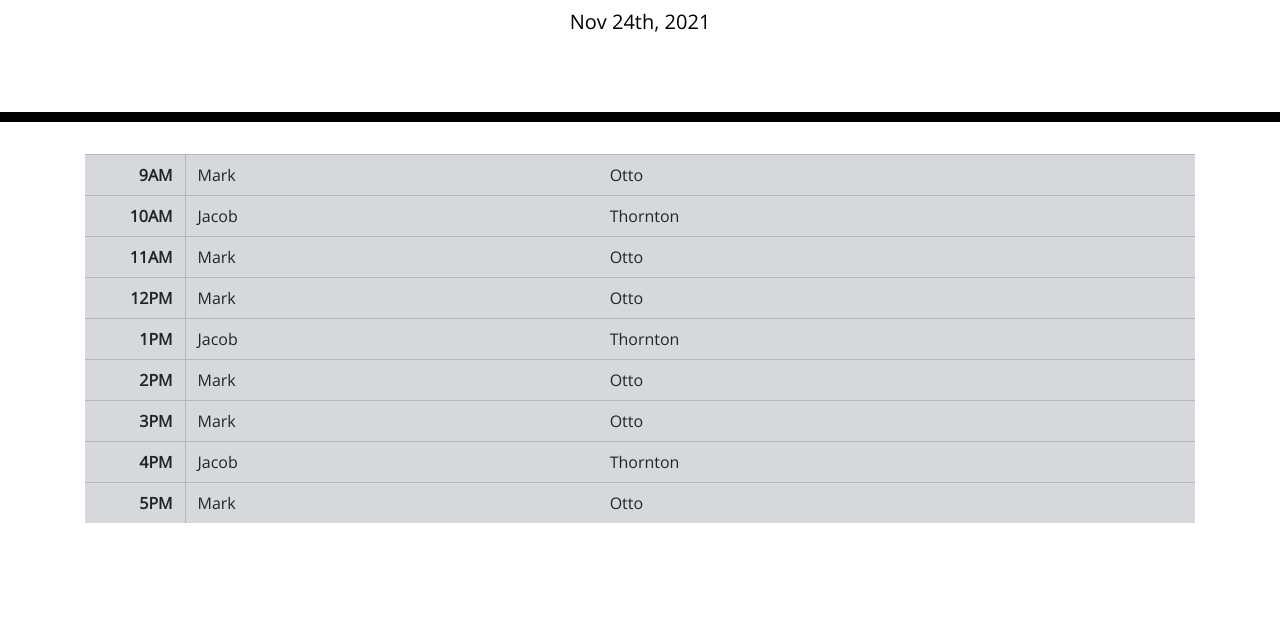
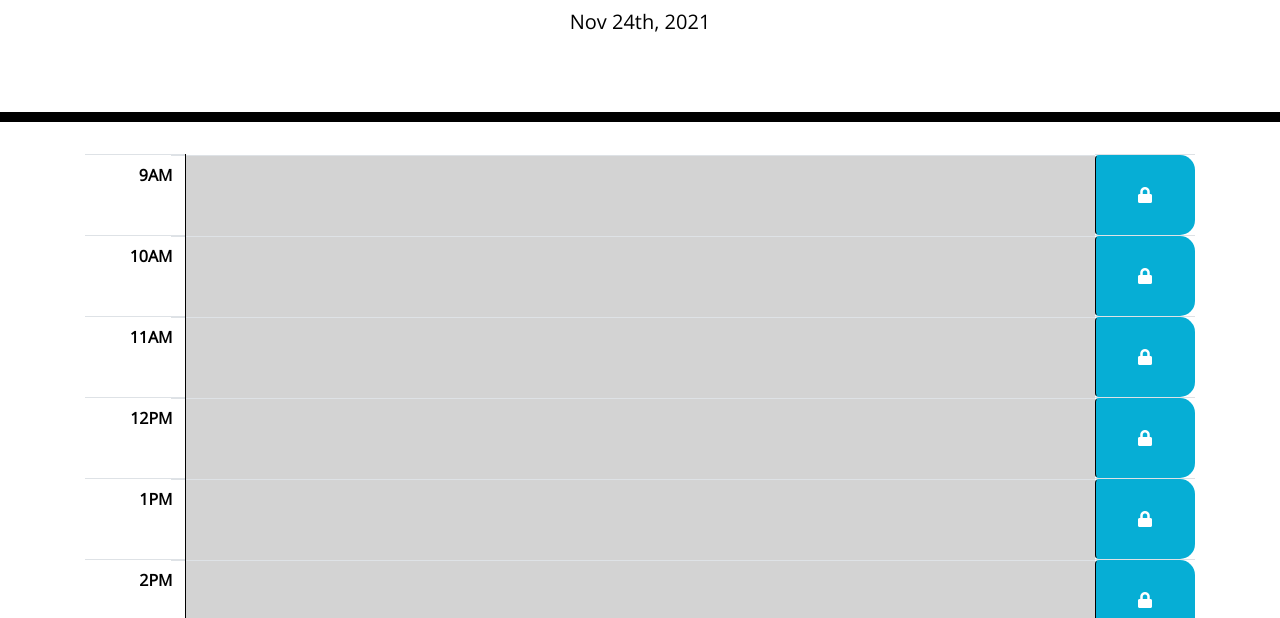
Before and after one commit to mel-ificent/DailyPlanner, a plain HTML site: page index.html in a window 1280 px wide. Shown: the part 182-800 px from the top of the page. Drawn offline with nearby package versions, Linux system fonts and the light colour scheme.

Commit message:
updated table formatting

```diff
--- a/assets/script.js
+++ b/assets/script.js
@@ -12,14 +12,17 @@ function timePast(){
     var rowHour = 9 + i;
     var currentHour = moment().format("H");
 
-    console.log(rowHour);
-    console.log(currentHour);
 
+        if(rowHour<currentHour){
+            plannerRow.addClass("past");
 
-    if(rowHour<currentHour){
-        plannerRow.addClass("table-secondary");
-
-    }
+        }
+        else if (rowHour == currentHour){
+        plannerRow.addClass("present");
+         }
+        else {
+            plannerRow.addClass("future");
+        }
     }
 }
 
--- a/assets/stye.css
+++ b/assets/stye.css
@@ -40,6 +40,10 @@ body {
     background-color: #ffffff;
     color: #000000;
     border-top: 1px dashed #000000;
+    border-right: 1px solid black;
+    text-align:right;
+    width:100px;
+    height: 80px;
   }
 
   .past {
@@ -63,6 +67,8 @@ body {
     border-bottom-right-radius: 15px;
     background-color: #06aed5;
     color: white;
+    height:80px;
+    width:100px;
   }
 
   .saveBtn i:hover {
@@ -70,8 +76,11 @@ body {
     transition: all 0.3s ease-in-out;
   }
 
-  th{
-      border-right: 1px solid black;
-      text-align:right;
-      width:100px;
-  }
+
+.btnCell{
+    border-top: 1px solid white;
+    background-color:white;
+    height:80px;
+    width:100px;
+
+}
--- a/index.html
+++ b/index.html
@@ -34,49 +34,49 @@
       <table class="table">
         <tbody>
           <tr id="row-0">
-            <th id="cell-0a" scope="row">9AM</th>
-            <td>Mark</td>
-            <td>Otto</td>
+            <th id="cell-0a" scope="row" class="hour">9AM</th>
+            <td class="row"></td>
+            <td class="p-0 btnCell"><button type="button" class="btn saveBtn"><i class="fa fa-lock"></i></button></td>
           </tr>
           <tr id="row-1">
-            <th id="cell-1a" scope="row">10AM</th>
-            <td>Jacob</td>
-            <td>Thornton</td>
+            <th id="cell-1a" scope="row" class="hour">10AM</th>
+            <td class="row"></td>
+            <td class="p-0 btnCell"><button type="button" class="btn saveBtn"><i class="fa fa-lock"></i></button></td>
           </tr>
           <tr id="row-2">
-            <th id="cell-2a" scope="row">11AM</th>
-            <td>Mark</td>
-            <td>Otto</td>
+            <th id="cell-2a" scope="row" class="hour">11AM</th>
+            <td class="row"></td>
+            <td class="p-0 btnCell"><button type="button" class="btn saveBtn"><i class="fa fa-lock"></i></button></td>
           </tr>
           <tr id="row-3">
-            <th id="cell-3a" scope="row">12PM</th>
-            <td>Mark</td>
-            <td>Otto</td>
+            <th id="cell-3a" scope="row" class="hour">12PM</th>
+            <td class="row"></td>
+            <td class="p-0 btnCell"><button type="button" class="btn saveBtn"><i class="fa fa-lock"></i></button></td>
           </tr>
           <tr id="row-4">
-            <th id="cell-4a" scope="row">1PM</th>
-            <td>Jacob</td>
-            <td>Thornton</td>
+            <th id="cell-4a" scope="row" class="hour">1PM</th>
+            <td class="row"></td>
+            <td class="p-0 btnCell"><button type="button" class="btn saveBtn"><i class="fa fa-lock"></i></button></td>
           </tr>
           <tr id="row-5">
-            <th id="cell-5a" scope="row">2PM</th>
-            <td>Mark</td>
-            <td>Otto</td>
+            <th id="cell-5a" scope="row" class="hour">2PM</th>
+            <td class="row"></td>
+            <td class="p-0 btnCell"><button type="button" class="btn saveBtn"><i class="fa fa-lock"></i></button></td>
           </tr>
           <tr id="row-6">
-            <th id="cell-6a" scope="row">3PM</th>
-            <td>Mark</td>
-            <td>Otto</td>
+            <th id="cell-6a" scope="row" class="hour">3PM</th>
+            <td class="row"></td>
+            <td class="p-0 btnCell"><button type="button" class="btn saveBtn"><i class="fa fa-lock"></i></button></td>
           </tr>
           <tr id="row-7">
-            <th id="cell-7a" scope="row">4PM</th>
-            <td>Jacob</td>
-            <td>Thornton</td>
+            <th id="cell-7a" scope="row" class="hour">4PM</th>
+            <td class="row"></td>
+            <td class="p-0 btnCell"><button type="button" class="btn saveBtn"><i class="fa fa-lock"></i></button></td>
           </tr>
           <tr id="row-8">
-            <th id="cell-8a" scope="row">5PM</th>
-            <td>Mark</td>
-            <td>Otto</td>
+            <th id="cell-8a" scope="row" class="hour">5PM</th>
+            <td class="row"></td>
+            <td class="p-0 btnCell"><button type="button" class="btn saveBtn"><i class="fa fa-lock"></i></button></td>
           </tr>
         </tbody>
       </table>
```
